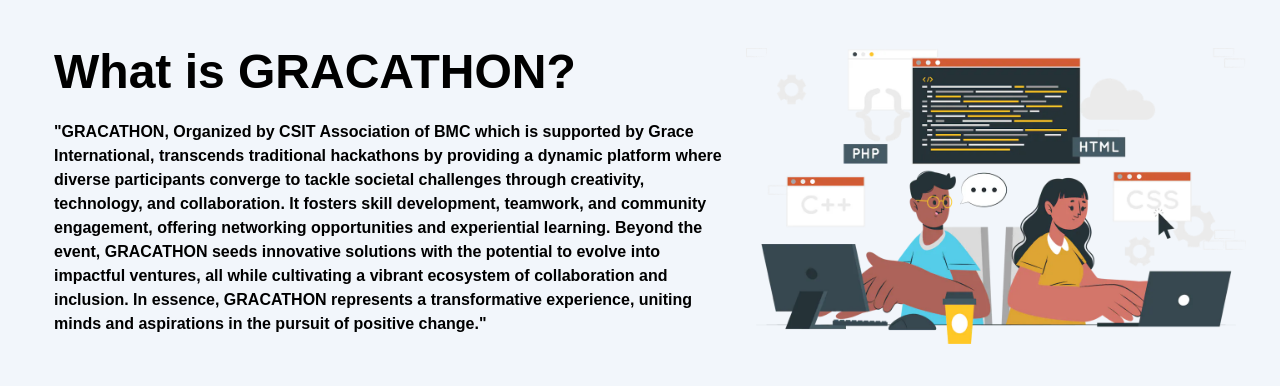
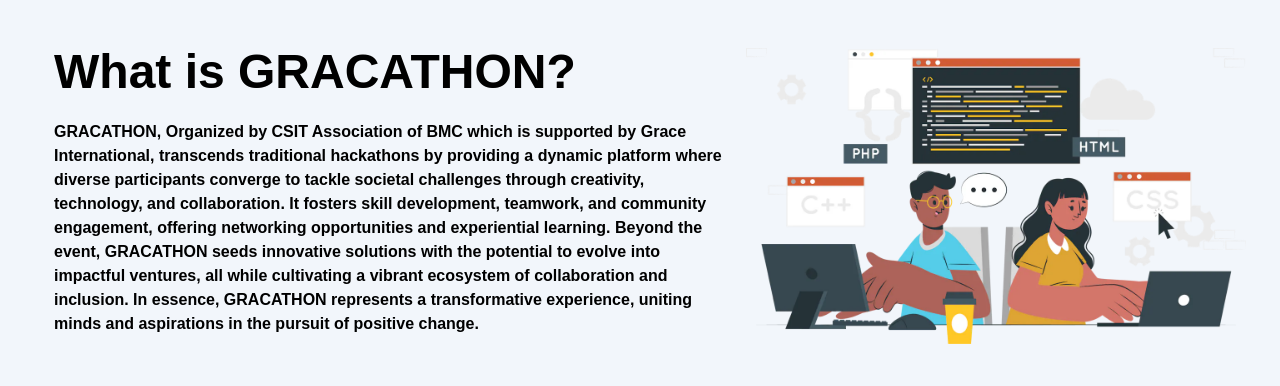
Before and after one commit to sujansince2003/GracathonWeb, a Next.js app: page / in a window 1280 px wide. Shown: the part 940-1326 px from the top of the page. Built offline with nearby package versions, Linux system fonts and the light colour scheme.

Commit message:
typo fix

```diff
--- a/src/components/Whatis.tsx
+++ b/src/components/Whatis.tsx
@@ -18,7 +18,7 @@
           What is GRACATHON?
         </h2>
         <p className="z-10 font-noto-sans text-base font-bold ">
-          "GRACATHON, Organized by CSIT Association of BMC which is supported by
+          GRACATHON, Organized by CSIT Association of BMC which is supported by
           Grace International, transcends traditional hackathons by providing a
           dynamic platform where diverse participants converge to tackle
           societal challenges through creativity, technology, and collaboration.
@@ -28,7 +28,7 @@
           evolve into impactful ventures, all while cultivating a vibrant
           ecosystem of collaboration and inclusion. In essence, GRACATHON
           represents a transformative experience, uniting minds and aspirations
-          in the pursuit of positive change."
+          in the pursuit of positive change.
         </p>
       </div>
       <div className="hidden md:block">
```
